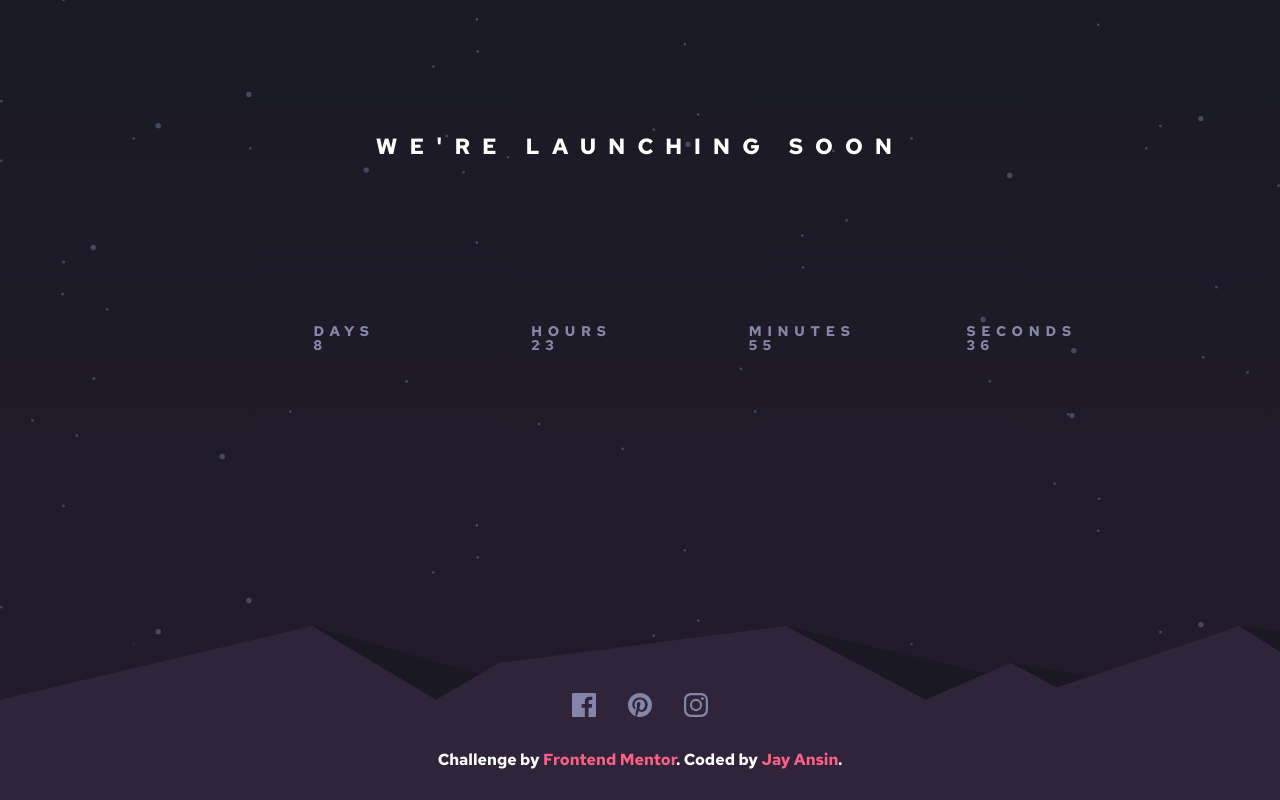
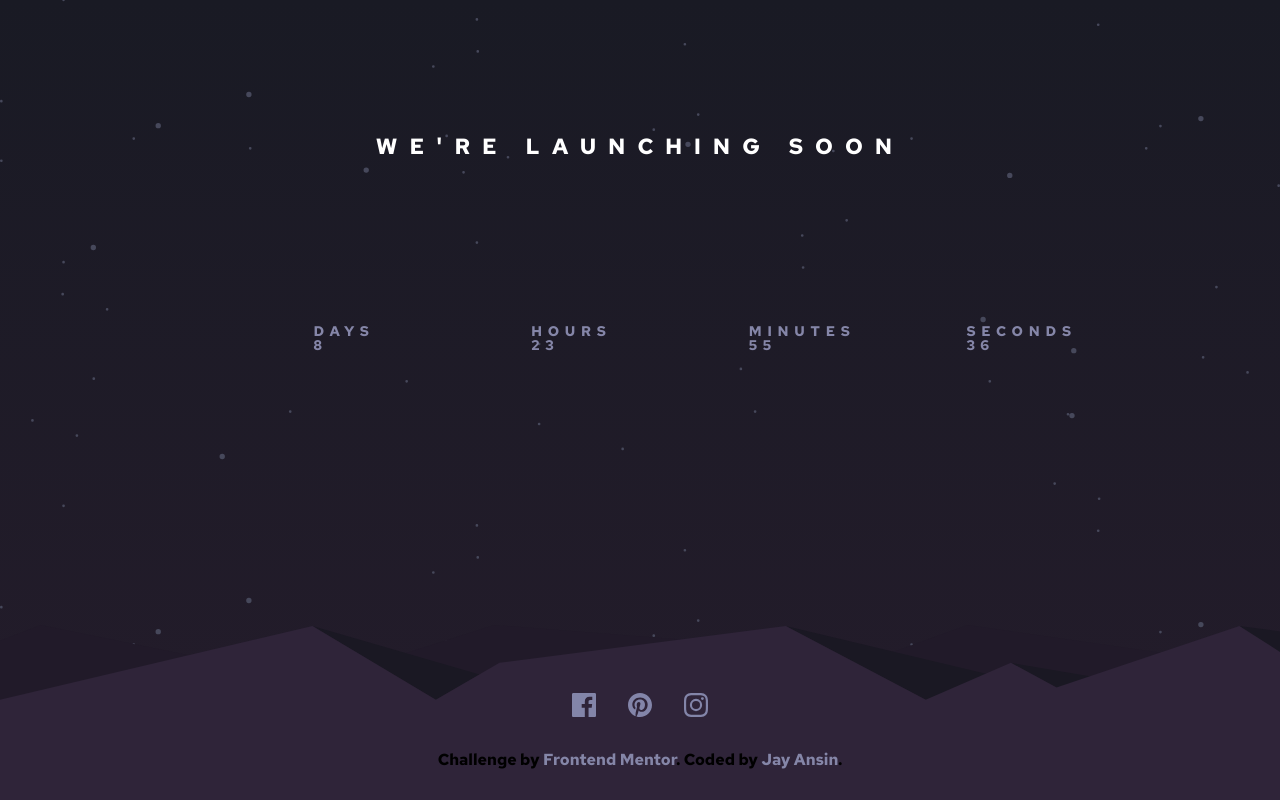
Before and after one commit to pronoia9/stellar-countdown, a React (Vite) app: page / in a window 1280 px wide. Built offline with nearby package versions, Linux system fonts and the light colour scheme.

Commit message:
change footer text color

```diff
--- a/src/components/Footer.jsx
+++ b/src/components/Footer.jsx
@@ -27,11 +27,11 @@
 `;
 
 const Attribution = styled.div`
-  color: var(--color-neutral-white);
+  color: var(--color-neutral-blackblue);
   font-weight: 400;
 
   a {
-    color: var(--color-primary-red);
+    color: var(--color-primary-blue);
     text-decoration: none;
 
     &:hover {}
```
